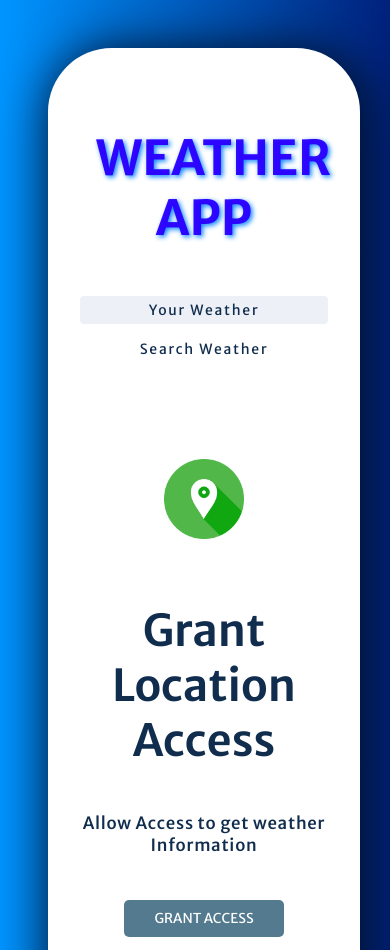
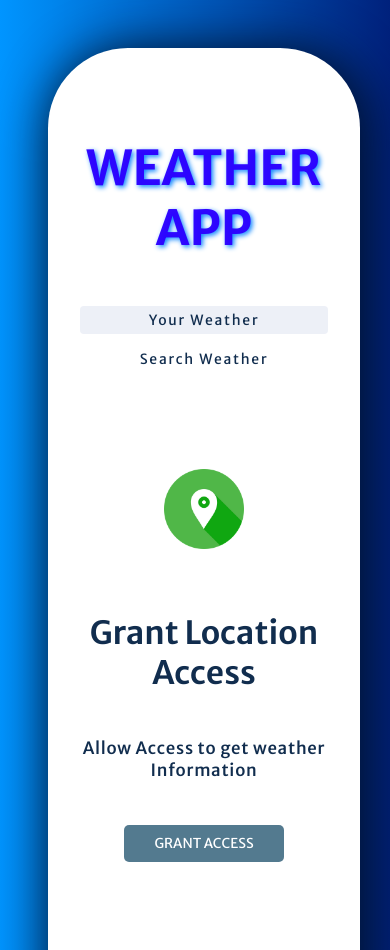
Before and after one commit to dhuruv0003/Weather-App-Dhuruv-Kumar, a plain HTML site: page index.html in a window 390 px wide. Shown: the top 950 px of the page. Drawn offline with Linux system fonts and the light colour scheme.

Commit message:
Update styles.css

```diff
--- a/styles.css
+++ b/styles.css
@@ -271,7 +271,7 @@ h1 {
     .container {
         min-height         : fit-content;
         width          : 80vw;
-        border-radius:4rem
+        border-radius: 5rem;
         /* margin-right: 1rem; */
     }
 
@@ -284,7 +284,7 @@ h1 {
     }
 
     .grant h1 {
-        padding       : 1rem;
+
         padding-bottom: 0rem;
         font-size     : 3rem;
     }
@@ -306,7 +306,7 @@ h1 {
     }
 
     .grant-location-container p:first-of-type {
-        font-size  : 2.75rem;
+        font-size  : 2rem;
         font-weight: 600;
         margin-bottom: 2rem;
     }
```
